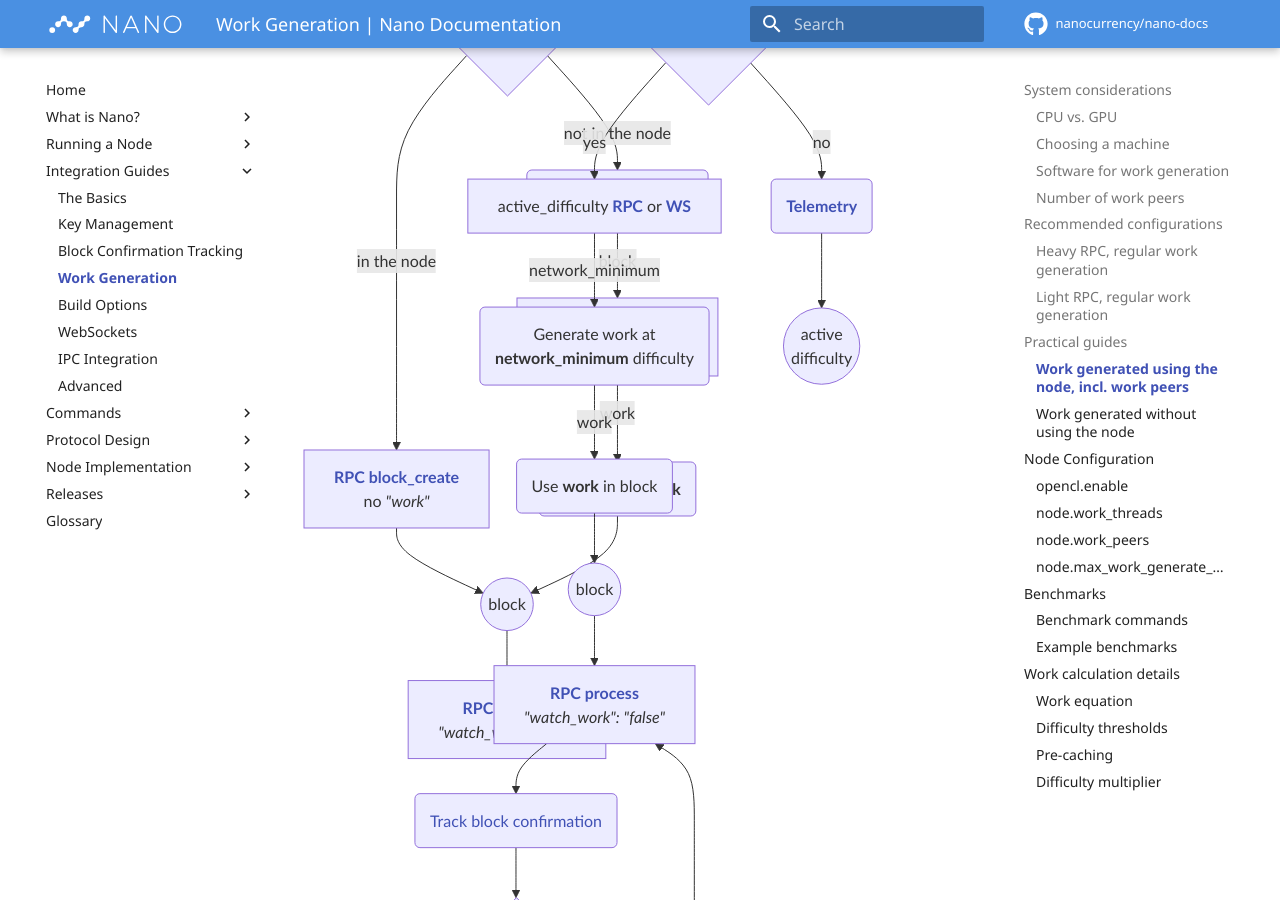
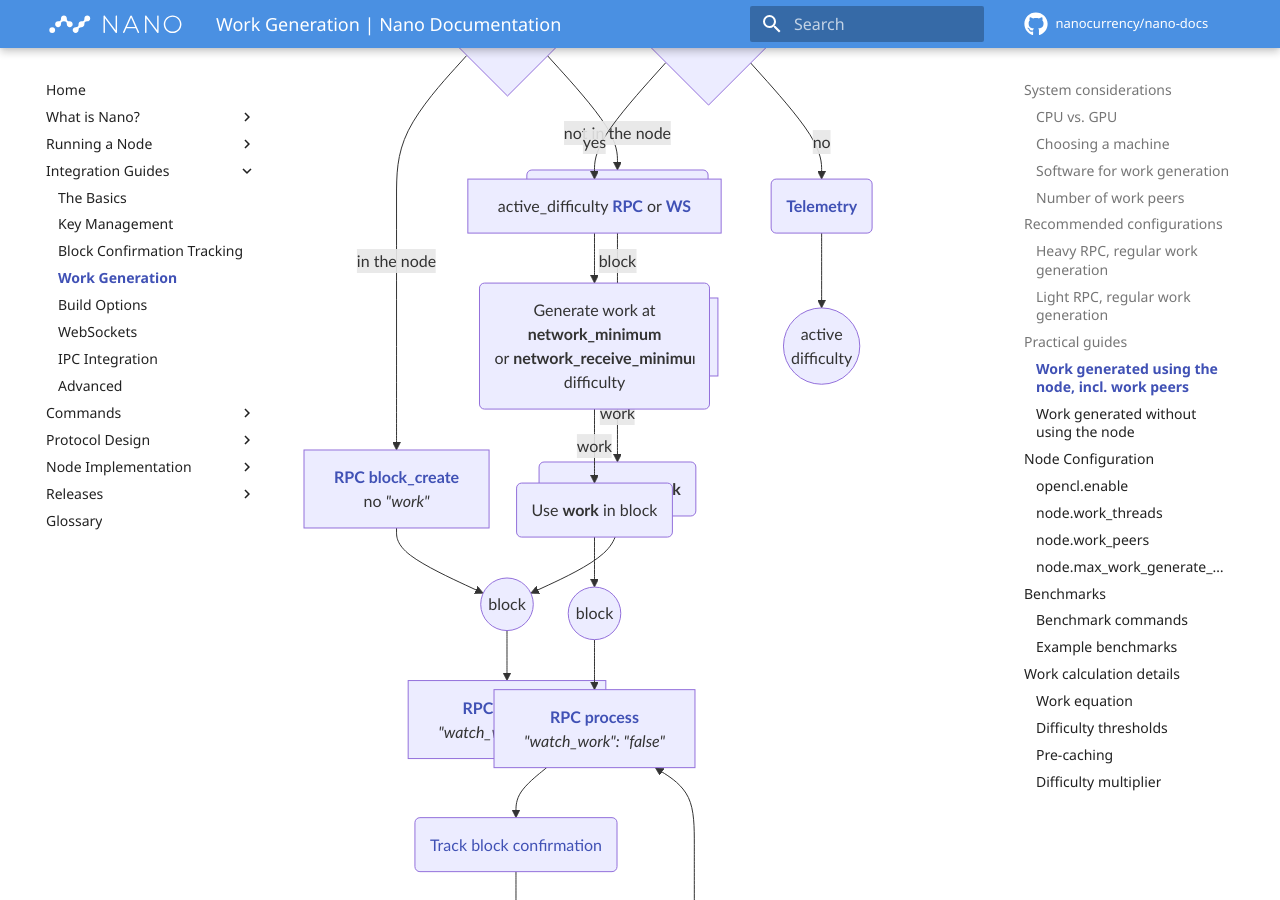
Before and after one commit to nanocurrency/nano-docs, an MkDocs documentation site: the page built from docs/integration-guides/work-generation.md, in a window 1280 px wide and 900 px high, scrolled down 2998 px. Built offline with MkDocs 1.6.1 and Material for MkDocs 9.7.7, drawn with Linux system fonts in a browser that asks for light colours; formulas are drawn with MathJax 3; comment, search, counter and statistics services are not loaded.

Commit message:
Update work generation practical guide with the network_receive_minimum

```diff
--- a/docs/integration-guides/work-generation.md
+++ b/docs/integration-guides/work-generation.md
@@ -91,7 +91,7 @@
 graph TD
     M{Access to a node?} -->|yes| N[active_difficulty <a href='/commands/rpc-protocol/#active_difficulty'><b>RPC</b></a> or <a href='/integration-guides/websockets/#active-difficulty'><b>WS</b></a>]
     M --> |no| O_1(<a href='/protocol-design/networking/#node-telemetry'><b>Telemetry</b></a>)
-    N -->|network_minimum| P_1(Generate work at<br><b>network_minimum</b> difficulty)
+    N -->P_1(Generate work at<br><b>network_minimum</b><br>or <b>network_receive_minimum</b><br>difficulty)
     O_1 -->O_2((active<br>difficulty))
     P_1 -->|work| P_2(Use <b>work</b> in block)
     P_2 -->P_3((block))
```
